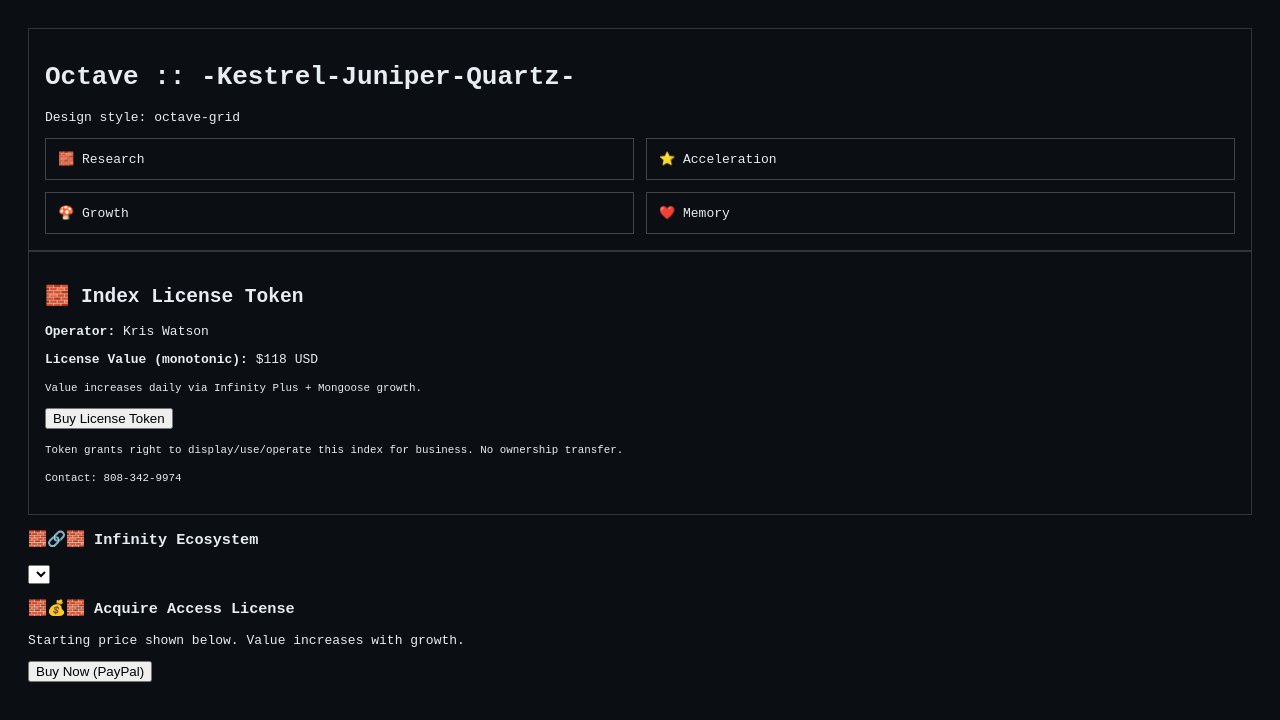
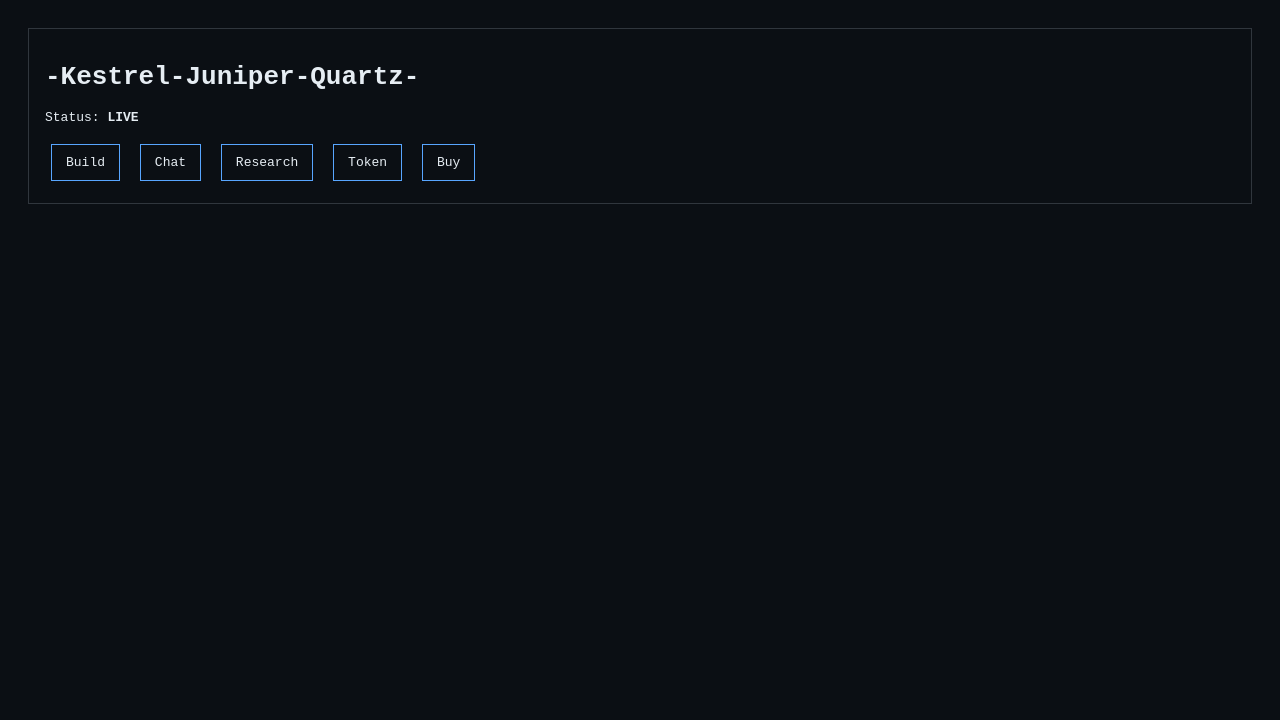
Before and after one commit to pewpi-infinity/-Kestrel-Juniper-Quartz-, a plain HTML site: page index.html in a window 1280 px wide. Drawn offline with Linux system fonts and the light colour scheme.

Commit message:
🧱🌐🧱 website ON

```diff
--- a/index.html
+++ b/index.html
@@ -2,54 +2,24 @@
 <html>
 <head>
 <meta charset="utf-8">
-<title>-Kestrel-Juniper-Quartz- — Octave</title>
+<title>-Kestrel-Juniper-Quartz- — LIVE</title>
 <style>
 body{font-family:monospace;background:#0b0f14;color:#e6edf3;padding:20px}
 .box{border:1px solid #30363d;padding:16px}
-.grid{display:grid;grid-template-columns:repeat(2,1fr);gap:12px}
-.card{border:1px solid #444;padding:12px}
+.btn{display:inline-block;margin:6px;padding:10px 14px;border:1px solid #58a6ff}
 </style>
 </head>
 <body>
 <div class="box">
-<h1>Octave :: -Kestrel-Juniper-Quartz-</h1>
-<p>Design style: octave-grid</p>
-<div class="grid">
-  <div class="card">🧱 Research</div>
-  <div class="card">⭐ Acceleration</div>
-  <div class="card">🍄 Growth</div>
-  <div class="card">❤️ Memory</div>
+<h1>-Kestrel-Juniper-Quartz-</h1>
+<p>Status: <b>LIVE</b></p>
+<div>
+<span class="btn">Build</span>
+<span class="btn">Chat</span>
+<span class="btn">Research</span>
+<span class="btn">Token</span>
+<span class="btn">Buy</span>
 </div>
 </div>
 </body>
 </html>
-
-
-<!-- INDEX_VALUE_START -->
-<div class="box">
-<h2>🧱 Index License Token</h2>
-<p><strong>Operator:</strong> Kris Watson</p>
-<p><strong>License Value (monotonic):</strong> $118 USD</p>
-<p><small>Value increases daily via Infinity Plus + Mongoose growth.</small></p>
-<form action="https://www.paypal.com/paypalme/marvaseater@gmail.com/118" method="get" target="_blank">
-  <button type="submit">Buy License Token</button>
-</form>
-<p><small>Token grants right to display/use/operate this index for business. No ownership transfer.</small></p>
-<p><small>Contact: 808-342-9974</small></p>
-</div>
-<!-- INDEX_VALUE_END -->
-
-<!-- C13B0:MAP_VIEWER -->
-<section>
-  <h3>🧱🔗🧱 Infinity Ecosystem</h3>
-  <select onchange="location=this.value">
-    <!-- populated by bots -->
-  </select>
-</section>
-
-<!-- C13B0:PAYPAL_BLOCK -->
-<section>
-  <h3>🧱💰🧱 Acquire Access License</h3>
-  <p>Starting price shown below. Value increases with growth.</p>
-  <button>Buy Now (PayPal)</button>
-</section>
```
